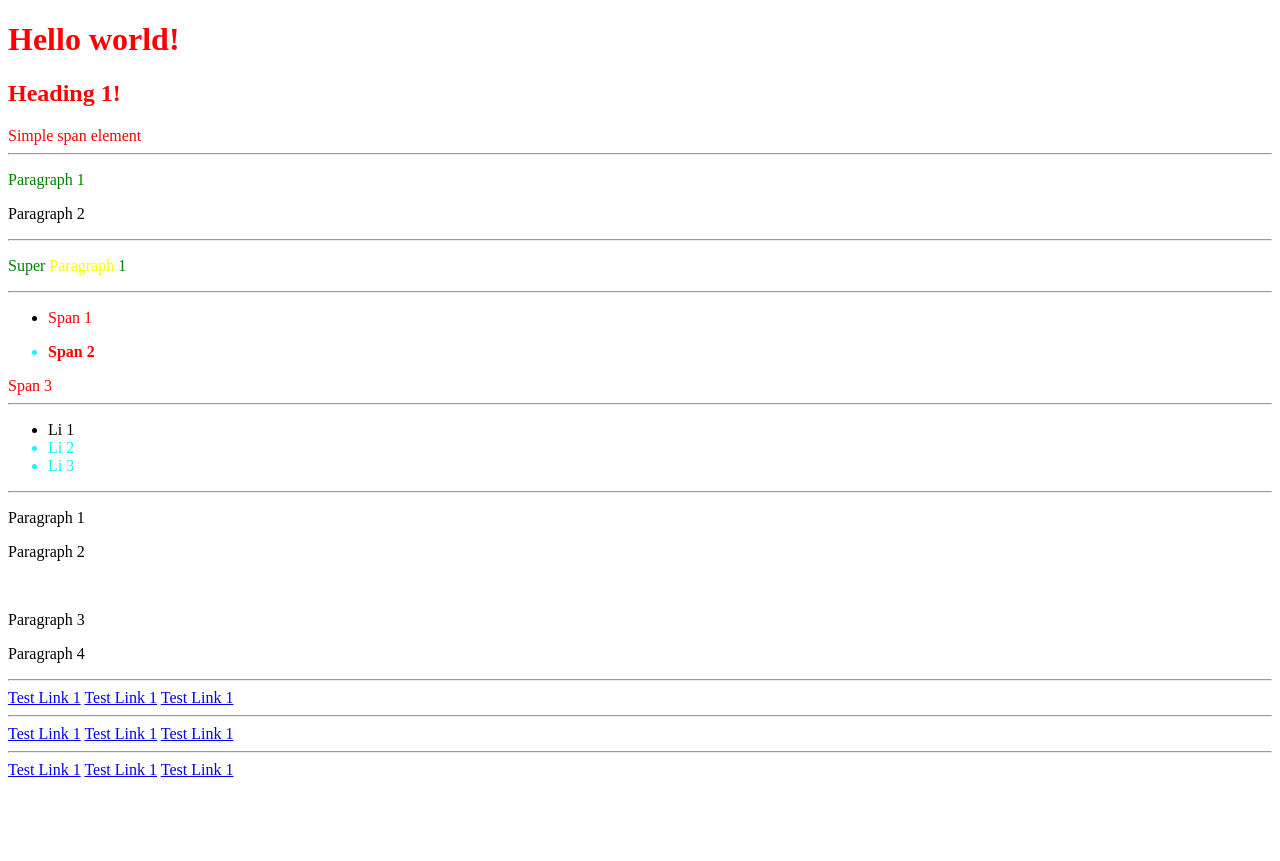
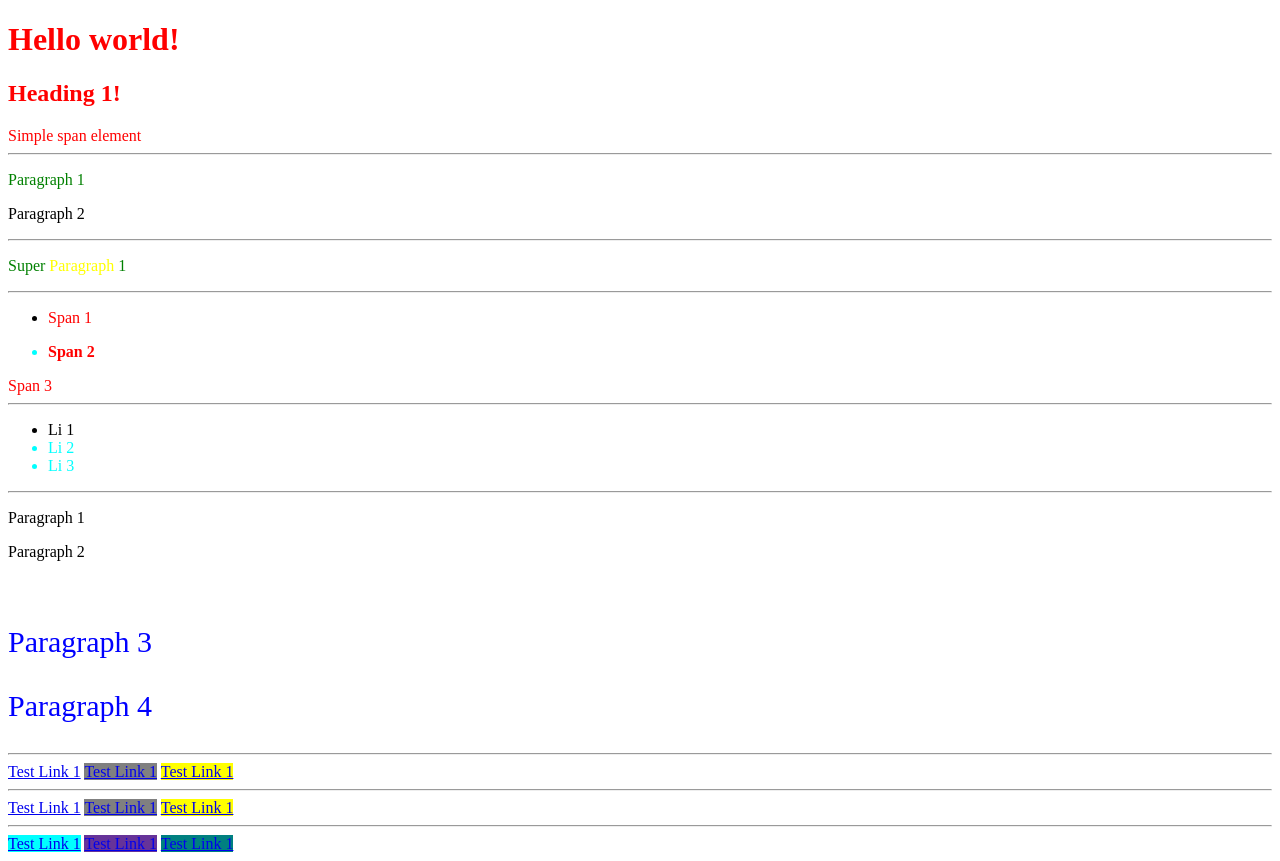
Before and after one commit to CrimsonMoth/CSS3-Basics, a plain HTML site: page 03. Composit Selectors/index.html in a window 1280 px wide. Before the commit the page ends 800 px from the top, so only its background shows below. Drawn offline with Linux system fonts and the light colour scheme; files that its build step writes are made by us from their sources.

Commit message:
Add files via upload

```diff
--- a/03. Composit Selectors/styles.css
+++ b/03. Composit Selectors/styles.css
@@ -19,3 +19,29 @@ ul li > span {
 ul li + li {
   color: aqua;
 }
+
+br ~ p {
+  color: blue;
+  font-size: 30px;
+}
+
+a[target] {
+  background-color: yellow;
+}
+
+a[target="_blank"] {
+  background-color: grey;
+}
+
+a[href^="http://123"]
+{
+  background-color: aqua;
+}
+
+a[href$=".jpg"] {
+  background-color: teal;
+}
+
+a[href*="link"] {
+  background-color: rebeccapurple;
+}
```
